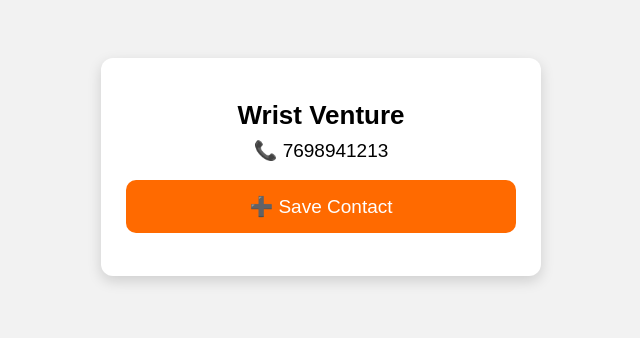
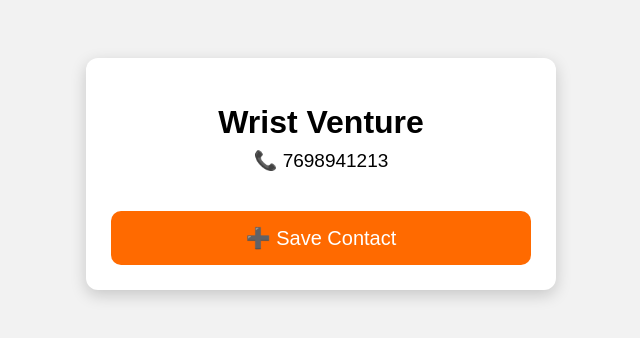
Before and after one commit to WristVenture/Wrist-Venture-Contacts, a plain HTML site: page index.html in a window 1280 px wide. Shown: the whole page, without its empty margins (319-959 px from the left). Drawn offline with Linux system fonts and the light colour scheme.

Commit message:
Update index.html

```diff
--- a/index.html
+++ b/index.html
@@ -1,16 +1,19 @@
 <!DOCTYPE html>
-<html lang="en">
+<html>
 <head>
-  <meta charset="UTF-8">
-  <meta name="viewport" content="width=device-width, initial-scale=1.0">
-  <title>Save Contact — Wrist Venture</title>
-  <style>
-    body { font-family: Arial, sans-serif; text-align: center; padding: 50px; background-color: #f2f2f2; }
-    .card { background: #fff; padding: 25px; border-radius: 12px; display: inline-block; width: 85%; max-width: 390px; box-shadow: 0 5px 14px rgba(0,0,0,0.15); }
-    h1 { margin-bottom: 8px; font-size: 26px; }
-    p { margin: 6px 0; font-size: 19px; }
-    .button { margin: 18px 0; padding: 15px 24px; background: #ff6a00; color: white; font-size: 19px; text-decoration: none; border-radius: 10px; display: block; }
-  </style>
+<meta name="viewport" content="width=device-width, initial-scale=1.0">
+<title>Save Contact — Wrist Venture</title>
+<style>
+body { text-align:center; font-family: Arial; padding:50px; background:#f2f2f2; }
+.card { background:#fff; padding:25px; border-radius:12px; width:90%; max-width:420px; margin:auto; box-shadow:0 5px 16px rgba(0,0,0,0.18);}
+h1 { margin-bottom:8px; }
+p { font-size:19px; margin-top:5px; }
+button {
+  width:100%; padding:15px; margin-top:20px;
+  background:#ff6a00; color:white; font-size:20px;
+  border:none; border-radius:10px; cursor:pointer;
+}
+</style>
 </head>
 <body>
 
@@ -18,10 +21,20 @@
   <h1>Wrist Venture</h1>
   <p>📞 7698941213</p>
 
-  <a class="button" href="WristVenture.vcf">
-    ➕ Save Contact
-  </a>
+  <button id="saveBtn">➕ Save Contact</button>
 </div>
+
+<script>
+document.getElementById("saveBtn").onclick = function () {
+  let isAndroid = /Android/i.test(navigator.userAgent);
+  if (isAndroid) {
+    window.location.href =
+'intent:#Intent;action=android.intent.action.INSERT;type=vnd.android.cursor.item/contact;S.name=Wrist%20Venture;S.phone=7698941213;end';
+  } else {
+    window.location.href = "WristVenture.vcf";
+  }
+};
+</script>
 
 </body>
 </html>
```
